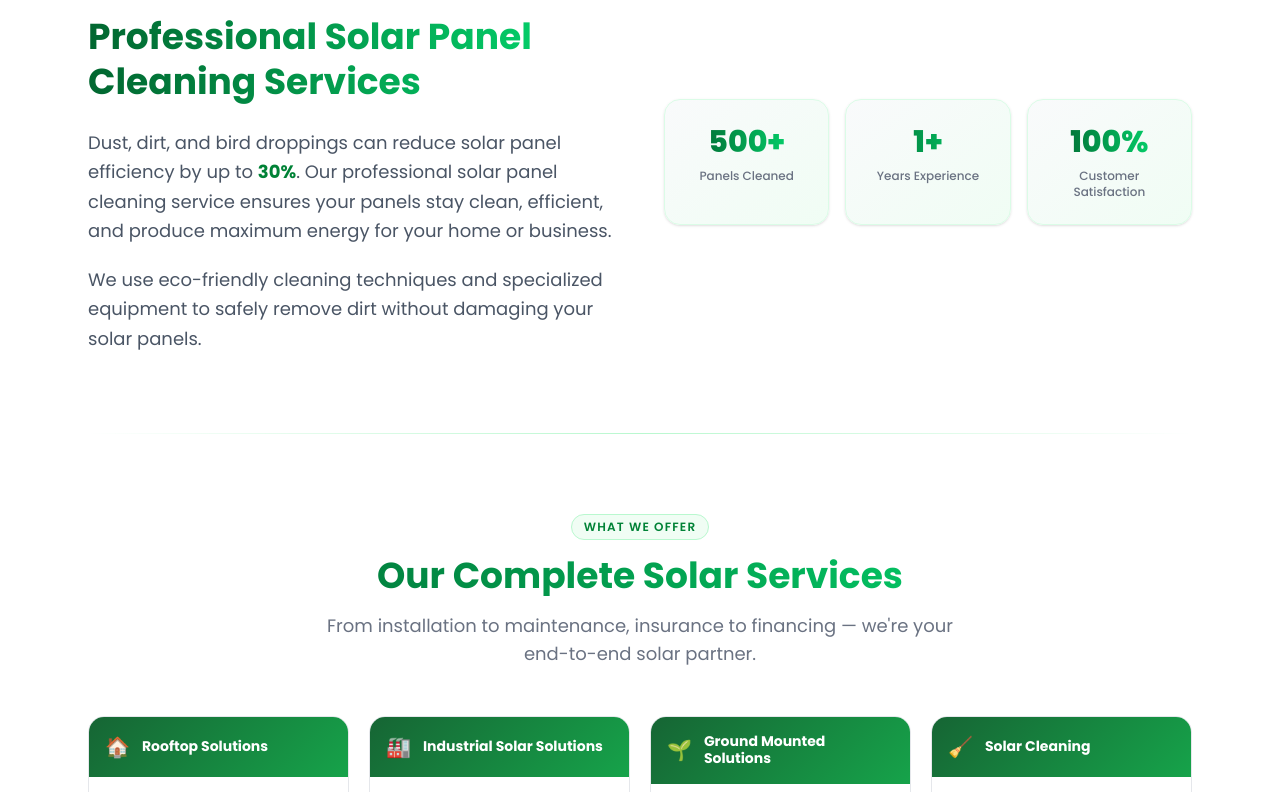
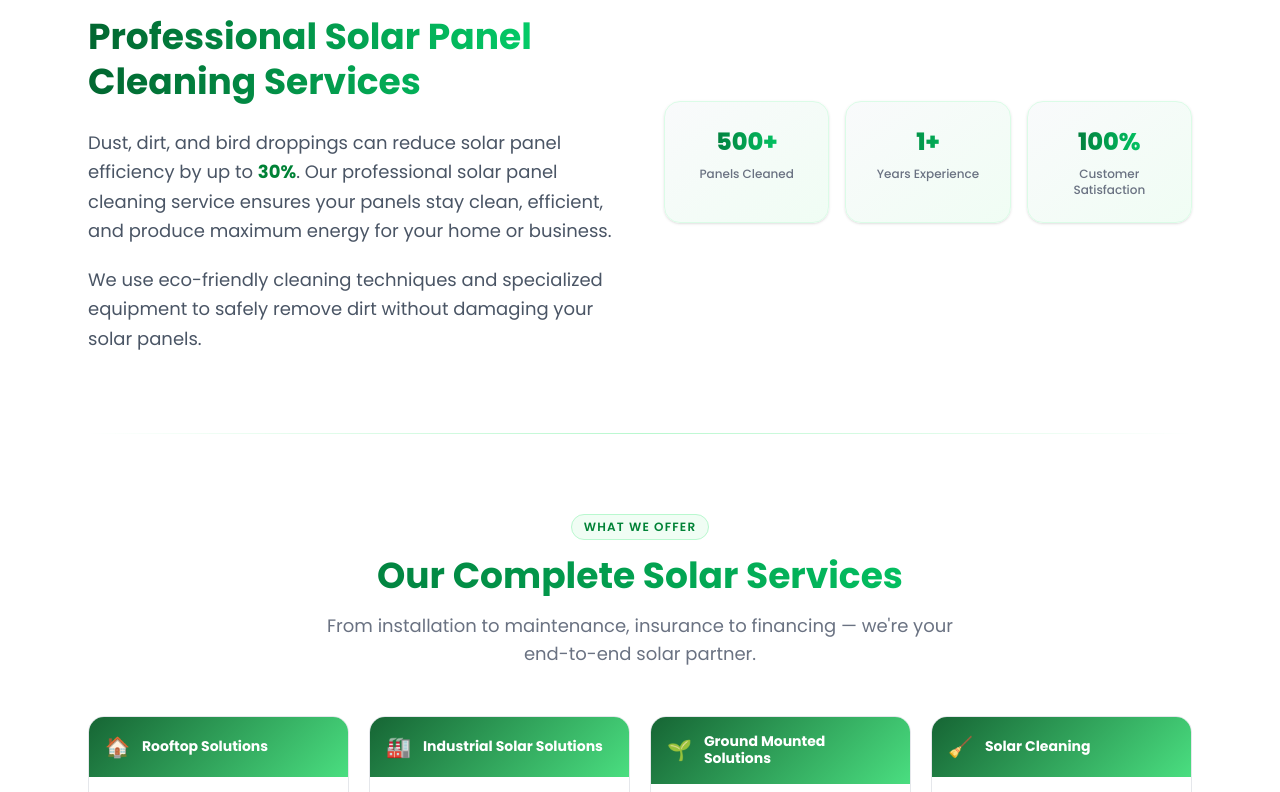
Before and after one commit to MrGourav0/Smart-solar-solutions, a React (Vite) app: page / in a window 1280 px wide. Shown: the part 908-1700 px from the top of the page. Built offline with nearby package versions, Linux system fonts and the light colour scheme.

Commit message:
small change in style

```diff
--- a/src/components/About.jsx
+++ b/src/components/About.jsx
@@ -4,7 +4,7 @@
   {
     icon: "🏠",
     title: "Rooftop Solutions",
-    bg: "linear-gradient(135deg, #166534, #16a34a)",
+    bg: "linear-gradient(135deg,#166534,#4ade80)",
     items: [
       "Free solar consultation for residential & commercial connections",
       "Free site visit — roof height, direction, elevation, rooftop layout & design by solar experts",
@@ -17,7 +17,7 @@
   {
     icon: "🏭",
     title: "Industrial Solar Solutions",
-     bg: "linear-gradient(135deg, #166534, #16a34a)",
+     bg: "linear-gradient(135deg,#166534,#4ade80)",
     items: [
       "Complete consultation for factories, warehouses & industries",
       "Detailed load analysis & high-capacity system planning",
@@ -29,7 +29,7 @@
   {
     icon: "🌱",
     title: "Ground Mounted Solutions",
-    bg: "linear-gradient(135deg, #166534, #16a34a)",
+    bg: "linear-gradient(135deg,#166534,#4ade80)",
     items: [
       "Site assessment for land suitability",
       "Ideal for large-scale projects, farms & commercial use",
@@ -41,7 +41,7 @@
   {
     icon: "🧹",
     title: "Solar Cleaning",
-     bg: "linear-gradient(135deg, #166534, #16a34a)",
+     bg: "linear-gradient(135deg,#166534,#4ade80)",
     items: [
       "Professional cleaning using safe & effective methods",
       "Removes dust, bird droppings",
@@ -53,7 +53,7 @@
   {
     icon: "🔧",
     title: "Repair & Maintenance",
-     bg: "linear-gradient(135deg, #166534, #16a34a)",
+     bg: "linear-gradient(135deg,#166534,#4ade80)",
     items: [
       "Complete system health check & fault diagnosis",
       "Repair of panels, inverter & electrical components",
@@ -64,7 +64,7 @@
   {
     icon: "📊",
     title: "Generation Reports",
-    bg: "linear-gradient(135deg, #166534, #16a34a)",
+    bg: "linear-gradient(135deg,#166534,#4ade80)",
     items: [
       "Detailed tracking of daily, monthly & yearly generation",
       "Comparison of expected vs actual output",
@@ -75,7 +75,7 @@
   {
     icon: "🛡️",
     title: "Solar Insurance",
-    bg: "linear-gradient(135deg, #166534, #16a34a)",
+    bg: "linear-gradient(135deg,#166534,#4ade80)",
     items: [
       "Coverage against natural disasters, theft & damage",
 
@@ -87,7 +87,7 @@
   {
     icon: "💰",
     title: "Project Finance",
-     bg: "linear-gradient(135deg, #166534, #16a34a)",
+     bg: "linear-gradient(135deg,#166534,#4ade80)",
     items: [
       "Easy loan & EMI options for solar installation",
       "Tie-ups with banks Nationalised & NBFCs for quick approval",
@@ -176,7 +176,7 @@
               key={i}
               className="bg-gradient-to-br from-gray-50 to-green-50 border border-green-100 rounded-2xl p-6 shadow-sm hover:shadow-lg hover:-translate-y-1 transition-all duration-300 cursor-default"
             >
-              <h3 className="text-3xl font-extrabold bg-gradient-to-r from-green-800 to-green-400 bg-clip-text text-transparent">{s.value}</h3>
+              <h3 className="text-2xl font-extrabold bg-gradient-to-r from-green-800 to-green-400 bg-clip-text text-transparent">{s.value}</h3>
               <p className="text-gray-500 mt-2 text-xs font-medium">{s.label}</p>
             </div>
           ))}
```
